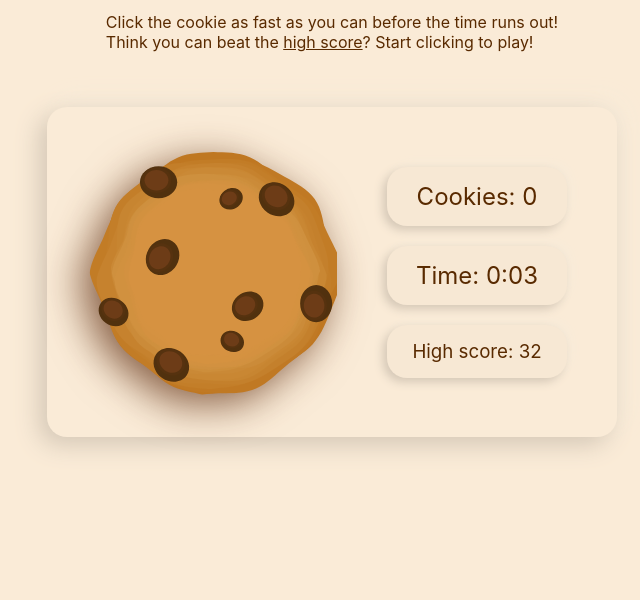
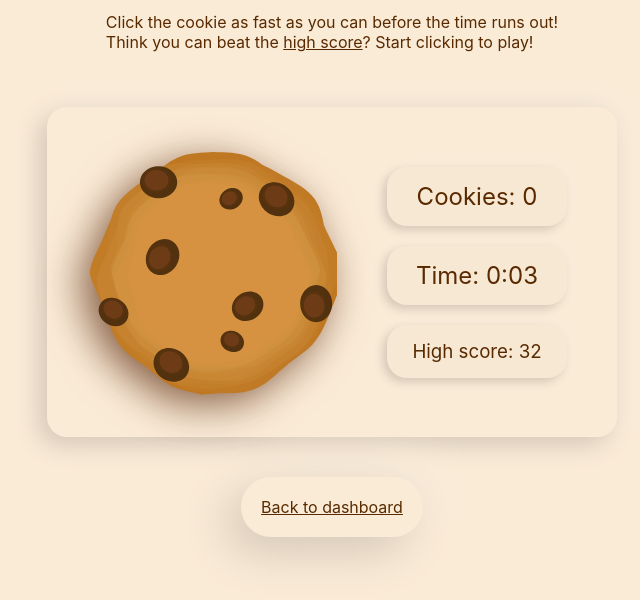
Before and after one commit to claremw/Clicker-Game, a website: page play.html in a window 1280 px wide. Shown: the part 166-766 px from the top of the page, without its empty margins (308-948 px from the left). Drawn offline with Linux system fonts and the light colour scheme; no server answers.

Commit message:
Reintroduce button accidentally deleted in merge

```diff
--- a/play.html
+++ b/play.html
@@ -33,6 +33,7 @@
           </div>
         </div>
       </div>
+      <div class="loginBox"><a href="/app/dashboard"><u>Back to dashboard</u></a></div>
     </div>
     <script>
       // Initialize current user
```
